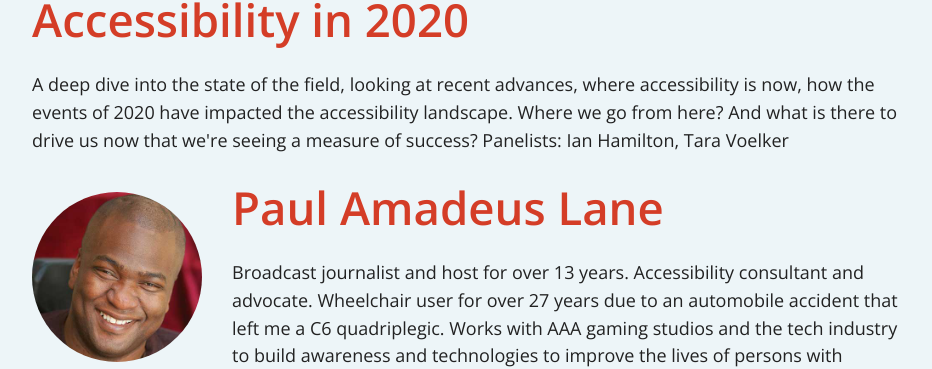
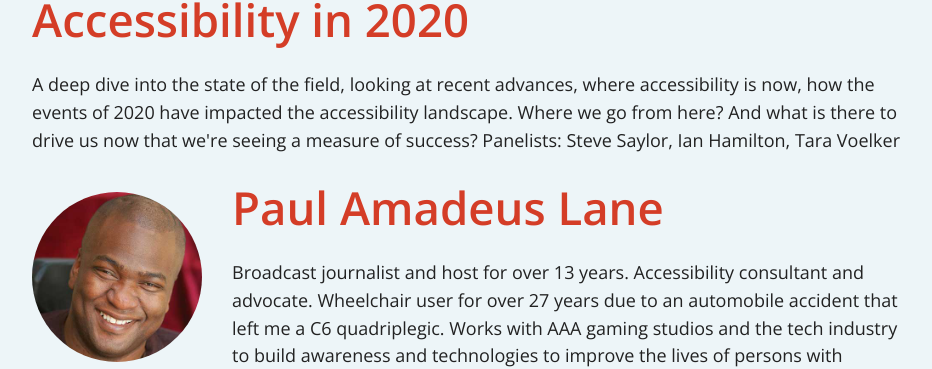
Before and after one commit to a11yTO/static-gaming-site, a Jekyll site: the page built from talks.html, in a window 1280 px wide and 900 px high, scrolled down 3442 px. Shown: the part 188-557 px from the top of the window, without its empty margins (172-1104 px from the left). Built offline with Jekyll 4.4.1, drawn with Linux system fonts in a browser that asks for light colours.

Commit message:
Add Steve's to the panelists for the Paul's talk

```diff
--- a/talks.html
+++ b/talks.html
@@ -93,7 +93,7 @@ description: Here is our initial talks announcement for the 2020 event.
 
 <section id="accessibility-in-2020" class="talk">
   <h2 class="talk-name">Accessibility in 2020</h2>
-  <p class="talk-desc">A deep dive into the state of the field, looking at recent advances, where accessibility is now, how the events of 2020 have impacted the accessibility landscape. Where we go from here? And what is there to drive us now that we're seeing a measure of success? Panelists: Ian Hamilton, Tara Voelker</p>
+  <p class="talk-desc">A deep dive into the state of the field, looking at recent advances, where accessibility is now, how the events of 2020 have impacted the accessibility landscape. Where we go from here? And what is there to drive us now that we're seeing a measure of success? Panelists: Steve Saylor, Ian Hamilton, Tara Voelker</p>
   <section id="PaulAmadeusLane" class="speaker-detail clearfix">
     <h2>Paul Amadeus Lane</h2>
     <img src="/assets/speakers/PaulAmadeusLane_400x400.jpg" alt="Headshot of Paul Amadeus Lane" />
```
